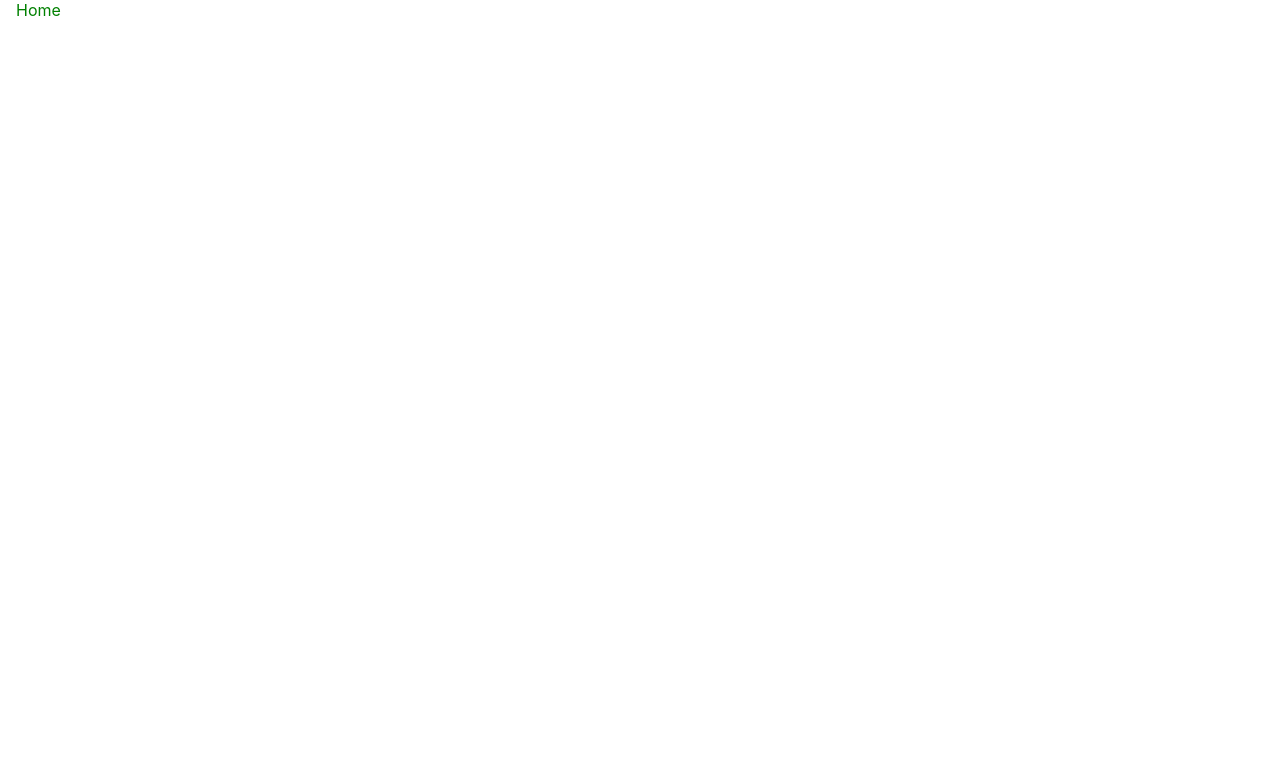
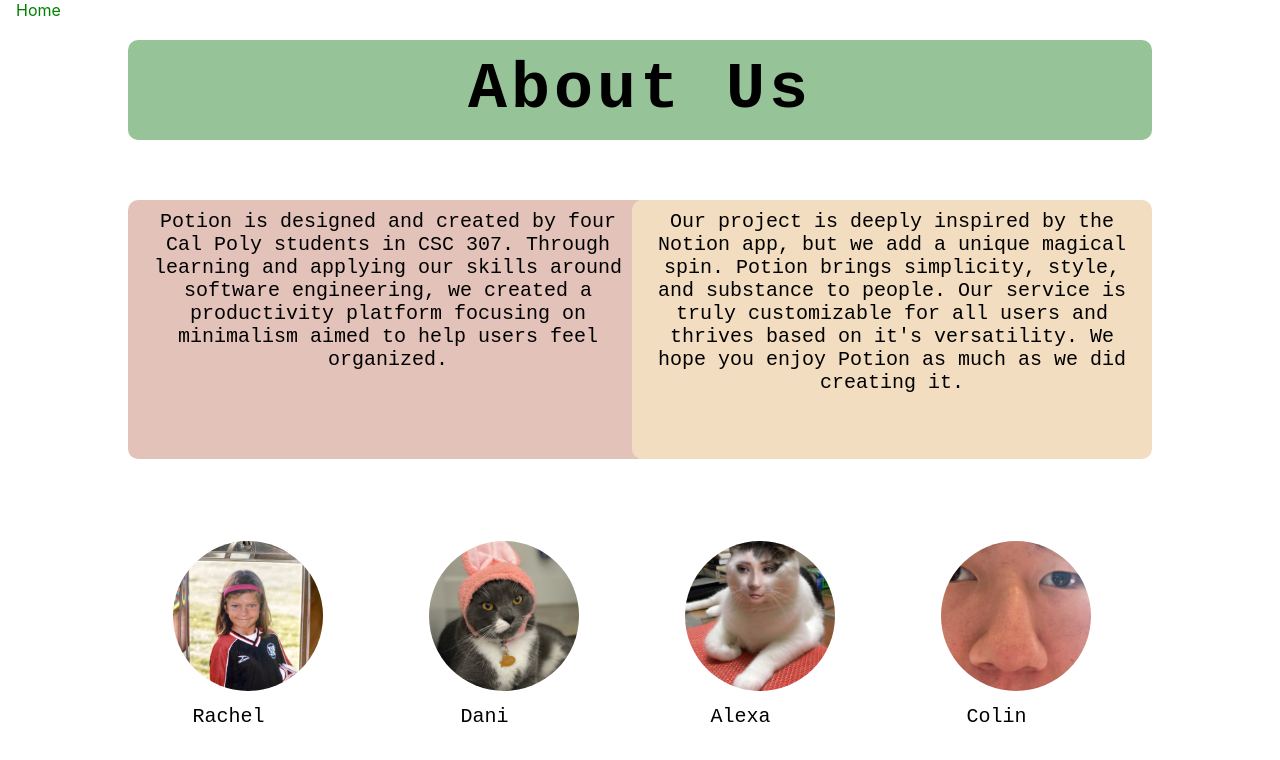
Before and after one commit to cchun01/Potion, a React (Create React App) app in the folder react-frontend/: page /aboutus in a window 1280 px wide. Before the commit this address had no page. Shown: the top 760 px of the page. Built offline with nearby package versions, Linux system fonts and the light colour scheme.

Commit message:
Add link to About Us page

```diff
--- a/react-frontend/src/AboutUs.css
+++ b/react-frontend/src/AboutUs.css
@@ -57,7 +57,7 @@
     width: 80%;
     height: 150px;
     left: 10%;
-    top: 50%;
+    top: 65%;
 
 }
 
@@ -77,6 +77,7 @@ figcaption {
     text-align: center;
     color: #000000;
     padding-top: 10px;
+    margin-right: 55px;
 }
 
 img {
--- a/react-frontend/src/AboutUs.js
+++ b/react-frontend/src/AboutUs.js
@@ -3,7 +3,6 @@ import './AboutUs.css';
 function AboutUs() {
     return (
       <div>
-        <a href="#" class="myButton">home</a>
         <div className="header">About Us</div>
         <div className="pinkblock">
             Potion is designed and created by four Cal Poly students in CSC 307.
--- a/react-frontend/src/App.js
+++ b/react-frontend/src/App.js
@@ -2,6 +2,7 @@ import React from 'react'
 import SignUp from './SignUp'
 import LogIn from './LogIn';
 import Home from './Home';
+import AboutUs from './AboutUs';
 import {BrowserRouter as Router, Routes, Route, Link} from 'react-router-dom';
 import styled from "styled-components";
 
@@ -21,6 +22,7 @@ function MyApp() {
           <Route path="/" element={<Home />} />
           <Route path="/signup" element={<SignUp />} />
           <Route path="/login" element={<LogIn />} />
+          <Route path="/aboutus" element={<AboutUs />} />
         </Routes>
       </Router>
     );
--- a/react-frontend/src/Home.js
+++ b/react-frontend/src/Home.js
@@ -17,7 +17,10 @@ function Home() {
         </button>
         <div className="testimonials">Testimonials</div>
         <div className="instructions">How To Get Started</div>
-        <div className="about">About Us</div>
+        <button onClick={()=> {navigate("/aboutus");}} className="about">
+        About Us
+        </button>
+
       </div>
     );
   }
```
